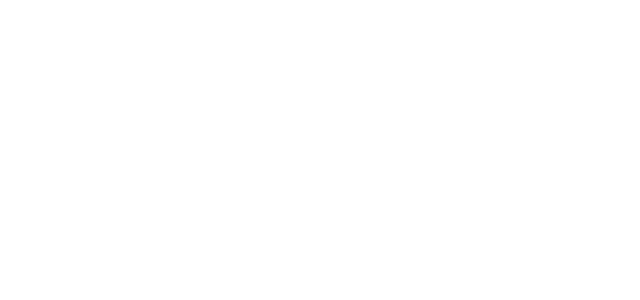
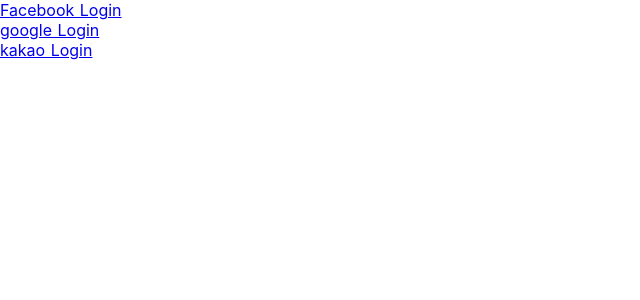
Before and after one commit to nullstudy/leaveday_web, a Nuxt app: page /login in a window 1280 px wide. Before the commit this address had no page. Shown: the top 300 px of the page, without its empty margins (0-640 px from the left). Built offline with nearby package versions, Linux system fonts and the light colour scheme.

Commit message:
포트번호 변경

```diff
--- a/nuxt.config.js
+++ b/nuxt.config.js
@@ -1,7 +1,5 @@
 module.exports = {
-  /*
-  ** Headers of the page
-  */
+
   head: {
     title: 'leaveday_frontend',
     meta: [
@@ -13,13 +11,12 @@
       { rel: 'icon', type: 'image/x-icon', href: '/favicon.ico' }
     ]
   },
-  /*
-  ** Customize the progress bar color
-  */
+  env: {
+    BACKEND_URL: 'http://localhost:3001'
+  },
+
   loading: { color: '#3B8070' },
-  /*
-  ** Build configuration
-  */
+
   build: {
     /*
     ** Run ESLint on save
--- a/package.json
+++ b/package.json
@@ -14,11 +14,12 @@
   },
   "config": {
     "nuxt": {
-        "host": "0.0.0.0",
-        "port": 6005
+      "host": "0.0.0.0",
+      "port": 6005
     }
   },
   "dependencies": {
+    "axios": "^0.18.0",
     "nuxt": "^1.0.0"
   },
   "devDependencies": {
--- /dev/null
+++ b/pages/login.vue
@@ -0,0 +1,41 @@
+<template>
+    <div>
+        <section>
+            <a variant="primary" :href="FACEBOOK_AUTHURL">Facebook Login</a>
+        </section>
+        <section>
+            <a variant="primary" :href="GOOGLE_AUTHURL">google Login</a>
+        </section>
+        <section>
+            <a variant="primary" :href="KAKAO_AUTHURL">kakao Login</a>
+        </section>
+     </div>
+
+</template>
+<script>
+import axios from 'axios'
+
+export default {
+    asyncData(){
+        console.log(process.env.BACKEND_URL)
+    },
+    data () {
+        return {
+        FACEBOOK_AUTHURL: process.env.BACKEND_URL+'/auth/facebook',
+        GOOGLE_AUTHURL: process.env.BACKEND_URL+'/auth/google',
+        KAKAO_AUTHURL: process.env.BACKEND_URL+'/auth/kakao'
+        }
+    }
+}
+</script>
+
+<style>
+.container {
+  min-height: 80vh;
+  display: flex;
+  justify-content: center;
+  align-items: center;
+  text-align: center;
+}
+
+</style>
```
Also changed, not shown: 1 other file (tests, documents, lock files or other folders).
